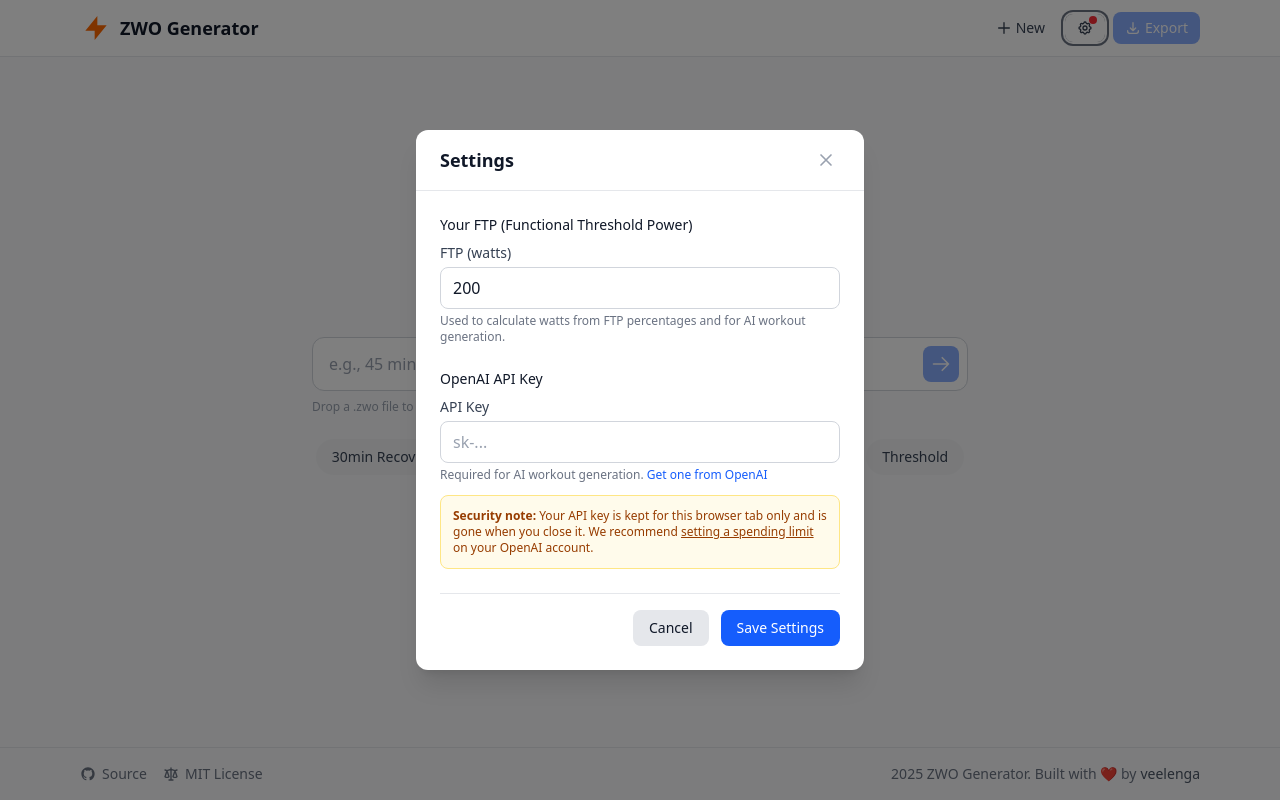
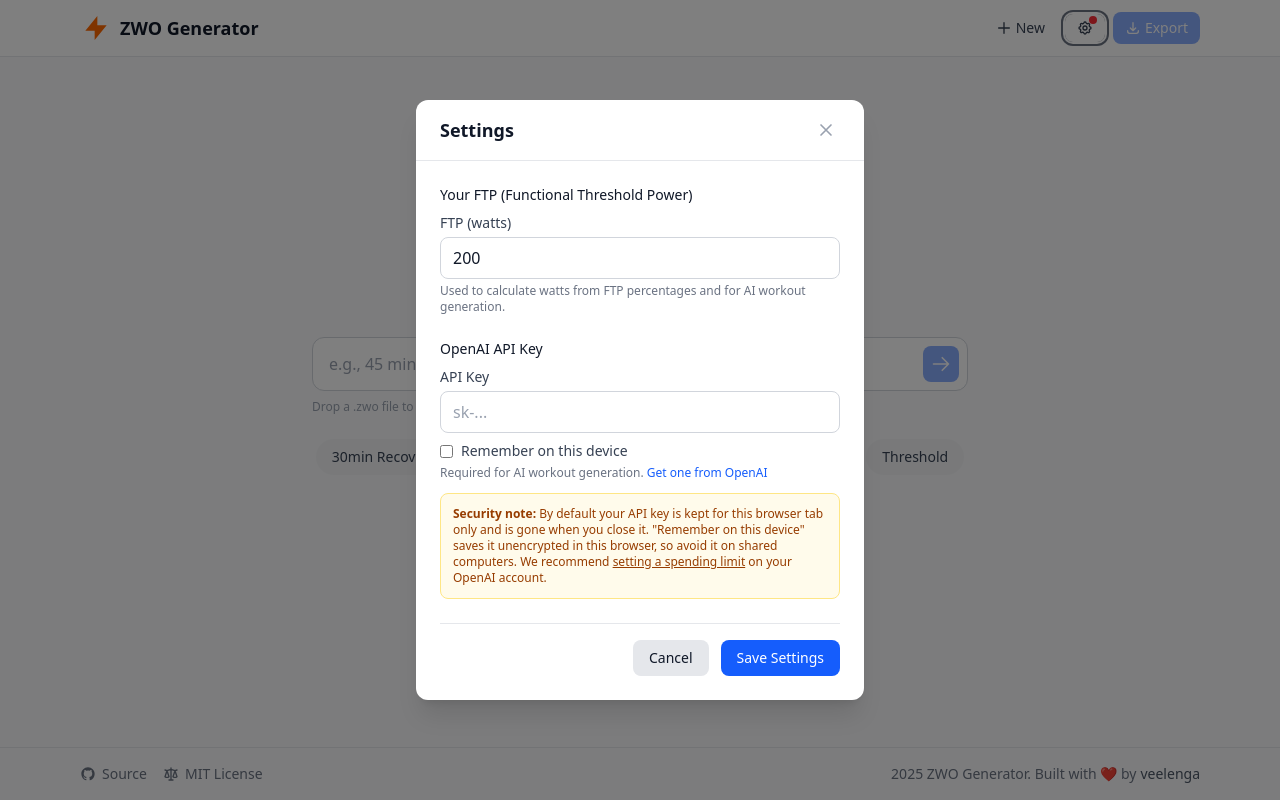
Before and after one commit to veelenga/zwo-generator, a React (Vite) app: page / in a window 1280 px wide. Both pictures are taken after a click on the button 1084 px from the left and 28 px from the top of the page. Built offline with nearby package versions, Linux system fonts and the light colour scheme.

Commit message:
feat: add opt-in remember on this device for the API key

```diff
--- a/src/components/ai/ApiKeyModal.tsx
+++ b/src/components/ai/ApiKeyModal.tsx
@@ -9,14 +9,16 @@ const MAX_FTP = 500;
 
 interface SettingsFormProps {
   initialApiKey: string;
+  initialRemember: boolean;
   initialFtp: number;
-  onSave: (apiKey: string, ftp: number) => void;
+  onSave: (apiKey: string, remember: boolean, ftp: number) => void;
   onForgetApiKey: () => void;
   onCancel: () => void;
 }
 
-function SettingsForm({ initialApiKey, initialFtp, onSave, onForgetApiKey, onCancel }: SettingsFormProps) {
+function SettingsForm({ initialApiKey, initialRemember, initialFtp, onSave, onForgetApiKey, onCancel }: SettingsFormProps) {
   const [key, setKey] = useState(initialApiKey);
+  const [remember, setRemember] = useState(initialRemember);
   const [ftpValue, setFtpValue] = useState(String(initialFtp));
   const [error, setError] = useState('');
 
@@ -33,7 +35,7 @@ function SettingsForm({ initialApiKey, initialFtp, onSave, onForgetApiKey, onCan
       return;
     }
 
-    onSave(trimmedKey, ftpNum);
+    onSave(trimmedKey, remember, ftpNum);
   };
 
   return (
@@ -73,6 +75,14 @@ function SettingsForm({ initialApiKey, initialFtp, onSave, onForgetApiKey, onCan
           }}
           placeholder="sk-..."
         />
+        <label className="mt-2 flex items-center gap-2 text-sm text-gray-700 dark:text-gray-300">
+          <input
+            type="checkbox"
+            checked={remember}
+            onChange={(e) => setRemember(e.target.checked)}
+          />
+          Remember on this device
+        </label>
         {initialApiKey && (
           <Button
             className="mt-2"
@@ -96,8 +106,9 @@ function SettingsForm({ initialApiKey, initialFtp, onSave, onForgetApiKey, onCan
         </p>
         <div className="mt-3 p-3 bg-amber-50 dark:bg-amber-900/20 border border-amber-200 dark:border-amber-800 rounded-lg">
           <p className="text-xs text-amber-800 dark:text-amber-200">
-            <strong>Security note:</strong> Your API key is kept for this browser tab only and is gone when you
-            close it. We recommend{' '}
+            <strong>Security note:</strong> By default your API key is kept for this browser tab only and is
+            gone when you close it. "Remember on this device" saves it unencrypted in this browser, so avoid it
+            on shared computers. We recommend{' '}
             <a
               href="https://platform.openai.com/settings/organization/limits"
               target="_blank"
@@ -128,10 +139,10 @@ function SettingsForm({ initialApiKey, initialFtp, onSave, onForgetApiKey, onCan
 }
 
 export function ApiKeyModal() {
-  const { openaiApiKey, ftp, showApiKeyModal, setOpenaiApiKey, setFtp, setShowApiKeyModal } = useSettingsStore();
+  const { openaiApiKey, rememberApiKey, ftp, showApiKeyModal, setOpenaiApiKey, setFtp, setShowApiKeyModal } = useSettingsStore();
 
-  const handleSave = (apiKey: string, ftpValue: number) => {
-    setOpenaiApiKey(apiKey);
+  const handleSave = (apiKey: string, remember: boolean, ftpValue: number) => {
+    setOpenaiApiKey(apiKey, remember);
     setFtp(ftpValue);
     setShowApiKeyModal(false);
   };
@@ -150,9 +161,10 @@ export function ApiKeyModal() {
       {showApiKeyModal && (
         <SettingsForm
           initialApiKey={openaiApiKey}
+          initialRemember={rememberApiKey}
           initialFtp={ftp}
           onSave={handleSave}
-          onForgetApiKey={() => setOpenaiApiKey('')}
+          onForgetApiKey={() => setOpenaiApiKey('', false)}
           onCancel={handleClose}
         />
       )}
--- a/src/store/settingsStorage.ts
+++ b/src/store/settingsStorage.ts
@@ -2,6 +2,7 @@ import type { PersistStorage, StorageValue } from 'zustand/middleware';
 
 export interface PersistedSettings {
   openaiApiKey: string;
+  rememberApiKey: boolean;
   ftp: number;
 }
 
@@ -22,10 +23,12 @@ export const settingsStorage: PersistStorage<PersistedSettings> = {
   },
 
   setItem: (name, value) => {
-    const { openaiApiKey, ...durableState } = value.state;
+    const { openaiApiKey, ...settingsWithoutKey } = value.state;
+    const { rememberApiKey } = value.state;
+    const durableState = rememberApiKey ? value.state : settingsWithoutKey;
     localStorage.setItem(name, JSON.stringify({ ...value, state: durableState }));
 
-    if (openaiApiKey) {
+    if (openaiApiKey && !rememberApiKey) {
       sessionStorage.setItem(sessionKeyName(name), openaiApiKey);
     } else {
       sessionStorage.removeItem(sessionKeyName(name));
--- a/src/store/settingsStore.ts
+++ b/src/store/settingsStore.ts
@@ -4,10 +4,11 @@ import { settingsStorage, type PersistedSettings } from './settingsStorage';
 
 interface SettingsState {
   openaiApiKey: string;
+  rememberApiKey: boolean;
   ftp: number;
   showApiKeyModal: boolean;
 
-  setOpenaiApiKey: (key: string) => void;
+  setOpenaiApiKey: (key: string, remember: boolean) => void;
   setFtp: (ftp: number) => void;
   setShowApiKeyModal: (show: boolean) => void;
   hasApiKey: () => boolean;
@@ -20,11 +21,12 @@ export const useSettingsStore = create<SettingsState>()(
   persist(
     (set, get) => ({
       openaiApiKey: '',
+      rememberApiKey: false,
       ftp: DEFAULT_FTP,
       showApiKeyModal: false,
 
-      setOpenaiApiKey: (key) => {
-        set({ openaiApiKey: key, showApiKeyModal: false });
+      setOpenaiApiKey: (key, remember) => {
+        set({ openaiApiKey: key, rememberApiKey: remember && key.length > 0, showApiKeyModal: false });
       },
 
       setFtp: (ftp) => {
@@ -46,6 +48,7 @@ export const useSettingsStore = create<SettingsState>()(
       migrate: (persisted) => persisted as PersistedSettings,
       partialize: (state): PersistedSettings => ({
         openaiApiKey: state.openaiApiKey,
+        rememberApiKey: state.rememberApiKey,
         ftp: state.ftp,
       }),
     }
```
Also changed, not shown: 2 other files (tests, documents, lock files or other folders).
